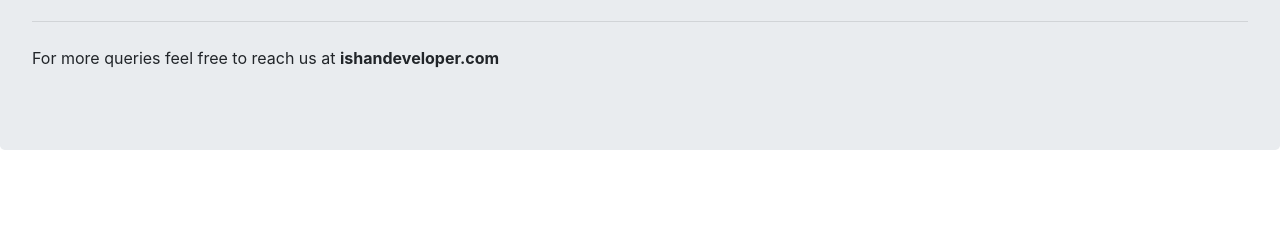
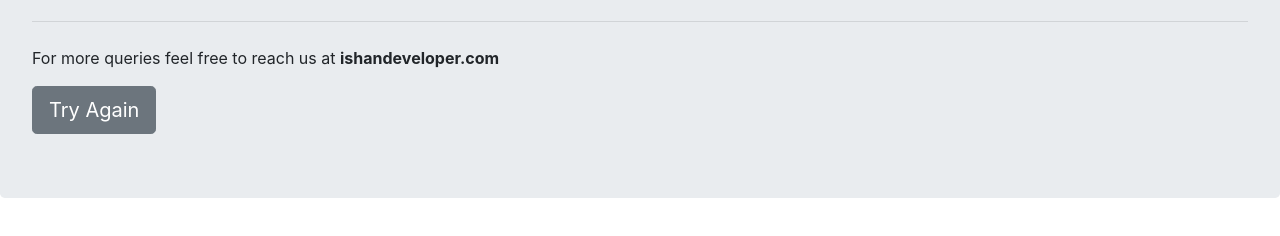
Before and after one commit to ishandeveloper/Newsletter-Signup, a website: page views/failure.html in a window 1280 px wide. Shown: the part 172-408 px from the top of the page. Drawn offline with nearby package versions, Linux system fonts and the light colour scheme.

Commit message:
Try again

```diff
--- a/views/failure.html
+++ b/views/failure.html
@@ -12,7 +12,11 @@
         <p class="lead">Oops, an unknown problem occured. Please try again later.</p>
         <hr class="my-4">
         <p>For more queries feel free to reach us at <b>ishandeveloper.com</b></p>
-        <!-- <a class="btn btn-primary btn-lg" href="#" role="button">Go To Homepage</a> -->
+        <form action="/failure" method="POST">
+            <button class="btn btn-secondary btn-lg" type="submit">
+                Try Again
+            </button>
+        </form>
       </div>
 </body>
 </html>
```
